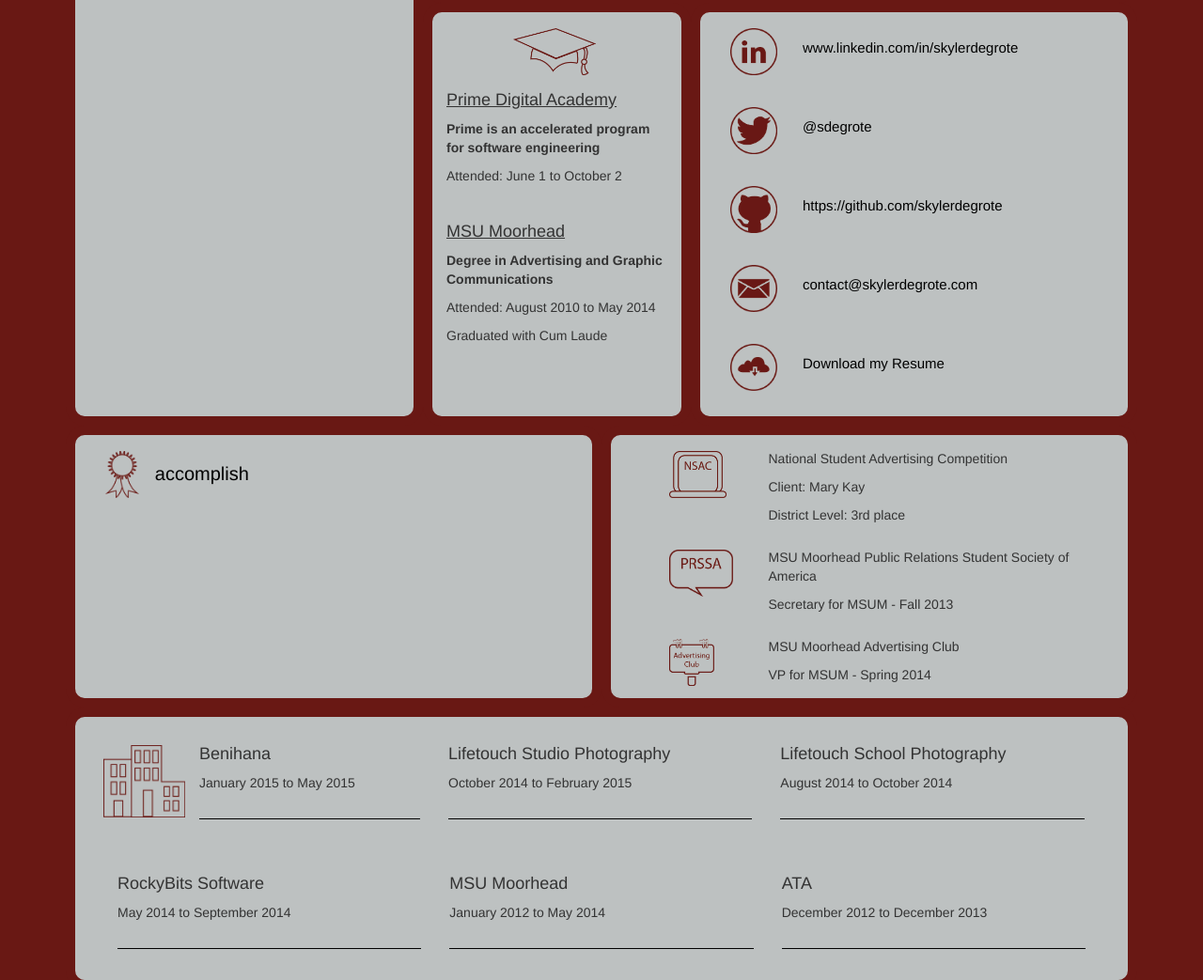
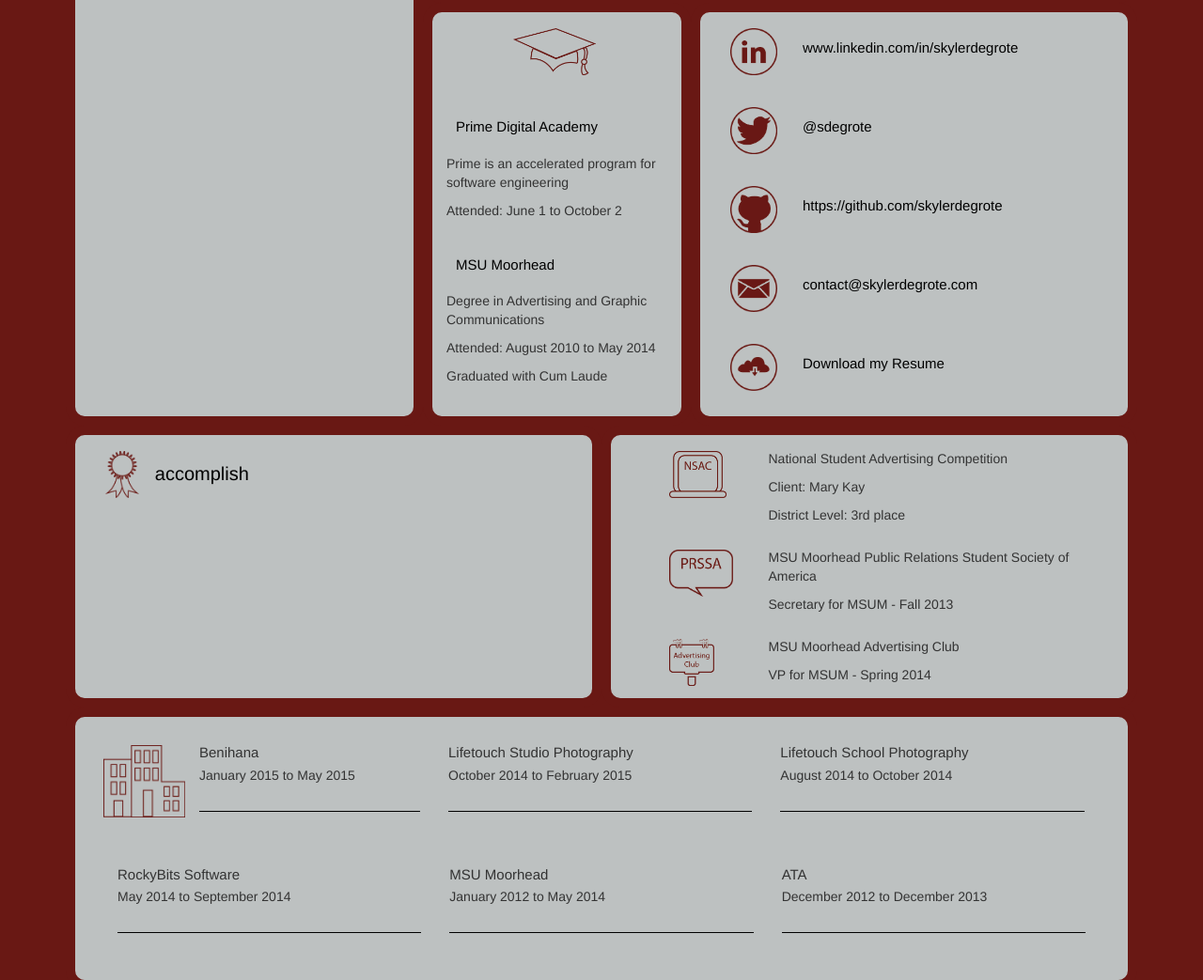
Before and after one commit to skylerdegrote/portfolio_website_round1, a website: page client/views/resume.html in a window 1280 px wide. Shown: the part 737-1780 px from the top of the page at 94% size. Drawn offline with nearby package versions, Linux system fonts and the light colour scheme.

Commit message:
changes with style and spacing

```diff
--- a/client/styles/resume.css
+++ b/client/styles/resume.css
@@ -1,6 +1,10 @@
 /* associated to the resume.html page */
 
-
+h4 {
+    font-size: 15px;
+    padding: 0;
+    margin:0;
+}
 h5 {
     font-size: 20px;
     margin-top: 30px;
@@ -13,8 +17,17 @@
     padding-top: 20px;
 }
 
+p {
+    margin-top:5px;
+}
+
 a {
     color: black;
+}
+
+a:visited {
+    color:black;
+    text-decoration: none;
 }
 
 .back {
@@ -98,9 +111,7 @@
     height: 300px;
 }
 
-p {
-    margin-top:5px;
-}
+
 .extra {
     margin-top:10px;
 }
--- a/client/views/resume.html
+++ b/client/views/resume.html
@@ -34,7 +34,7 @@
 <div id="resume" class="container">
     <section class="col-md-12 back objective">
         <h3>My name is Skyler DeGrote and I am a Full MEAN stack Software Engineer. I have recently graduated from Prime Digital Academy and am seeking a job that focuses primarily on Front End Development. As a front end developer I will also be able to leverage my four year degree in Advertising and Graphic Communications.
-            I am a dedicated person with the passion to keep a project going until it's finished. I am a hard working, detail oriented person, often going above and beyond the requirements. I love collaboration and working with others, but also have the mind set to set off on my own to problem solve.</h3>
+            I am a dedicated person with the passion to keep a project going until it's finished. I am hard working, detail oriented, often going above and beyond the requirements. I love collaboration and working with others, but also have the mind set to set off on my own to problem solve.</h3>
     </section>
 
 
@@ -50,12 +50,19 @@
 
 
     <section class="col-md-3 back education">
-        <div class="col-md-offset-2 col-md-8"><img src="../images/resume/fall_resume_education_light.png"></div>
-        <h4><u>Prime Digital Academy</u></h4>
-        <p><b>Prime is an accelerated program for software engineering</b></p>
+        <div class="col-md-offset-2 col-md-8">
+            <img src="../images/resume/fall_resume_education_light.png">
+        </div>
+        <h6>
+            <a href="https://primeacademy.io/" target="_blank">Prime Digital Academy</a>
+        </h6>
+        <p>Prime is an accelerated program for software engineering</p>
         <p>Attended: June 1 to October 2</p>
-        <br><h4><u>MSU Moorhead</u></h4>
-        <p><b>Degree in Advertising and Graphic Communications</b></p>
+
+        <h6>
+            <a href="https://www.mnstate.edu/" target="_blank">MSU Moorhead</a>
+        </h6>
+        <p>Degree in Advertising and Graphic Communications</p>
         <p>Attended: August 2010 to May 2014</p>
         <p>Graduated with Cum Laude</p>
     </section>
@@ -116,6 +123,8 @@
                 <p>District Level: 3rd place</p></div>
 
         </div>
+
+
         <div class="col-md-12">
             <div class="col-md-3">
                 <img src="../images/resume/fall_resume_prssa_light.png">
```
